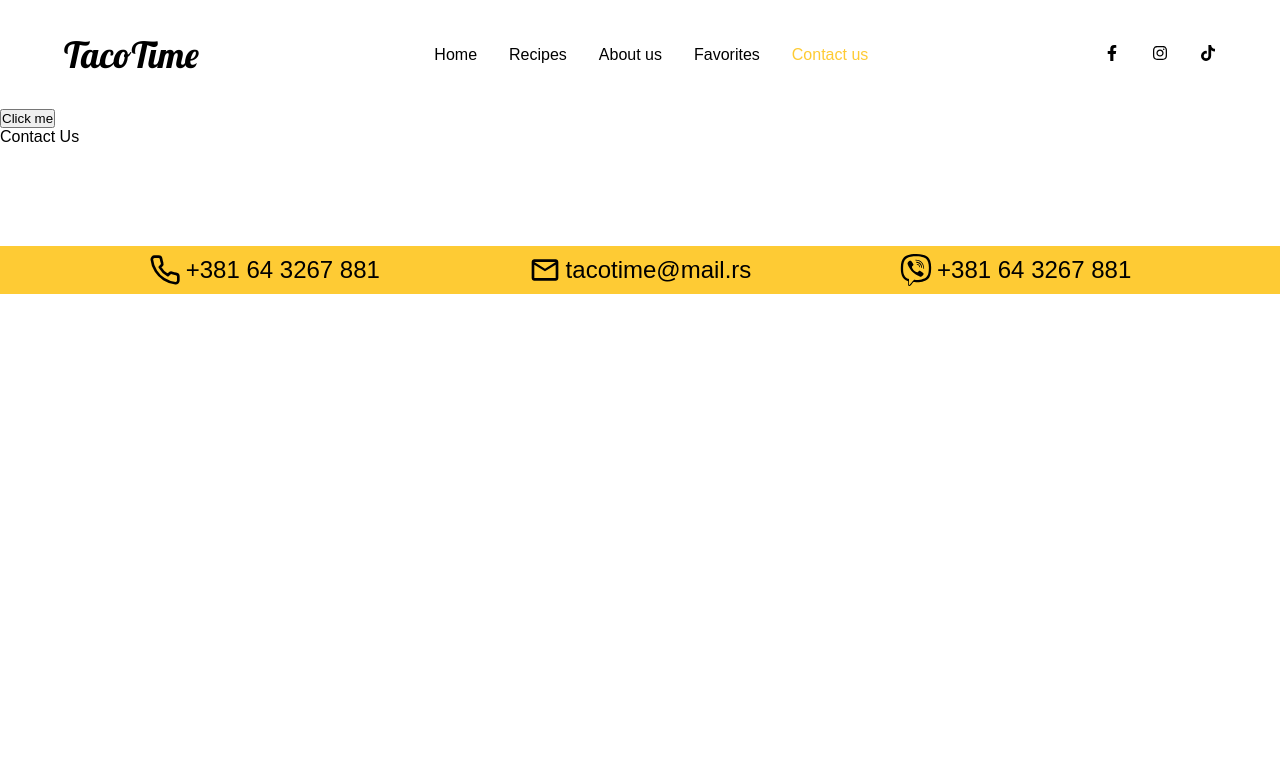
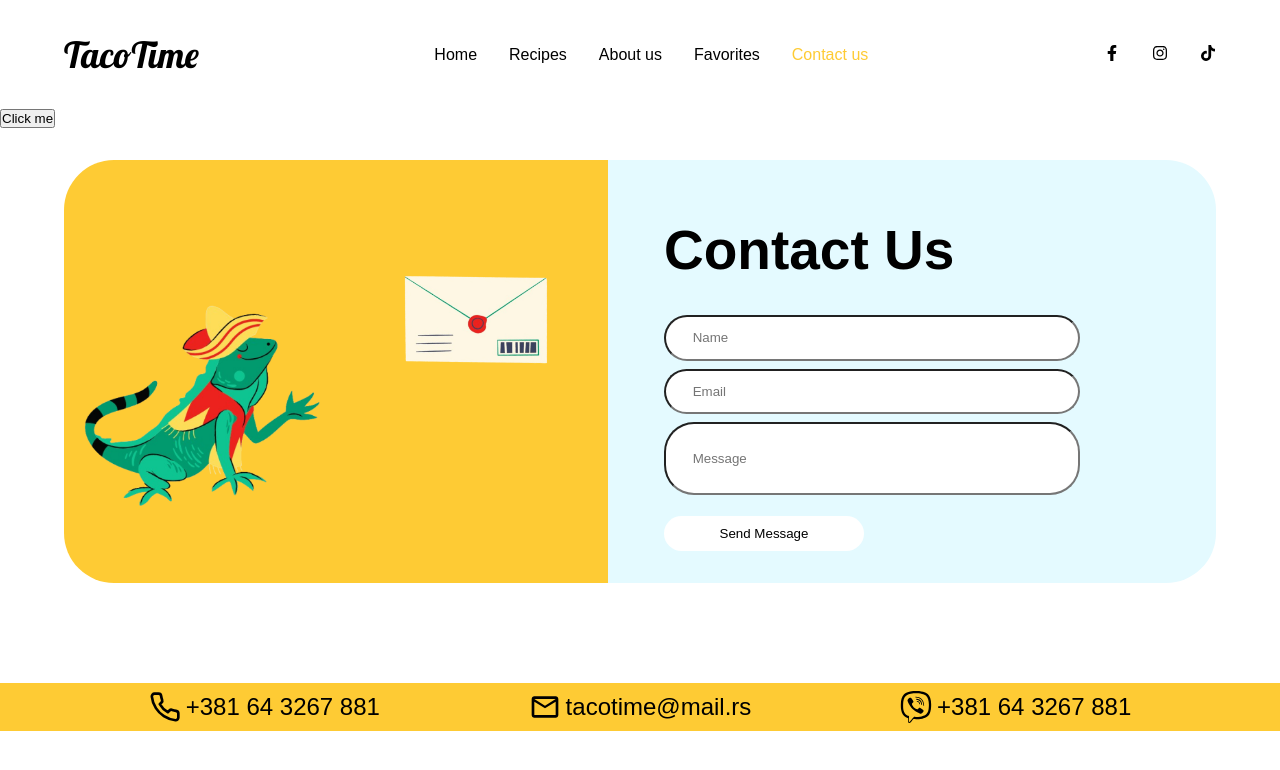
Before and after one commit to Lazar2206/proba, a React (Vite) app in the folder aplikacija_za_recepte/: page /contact in a window 1280 px wide. Shown: the top 770 px of the page. Built offline with nearby package versions, Linux system fonts and the light colour scheme; no server answers; a web font is replaced by a local one.

Commit message:
Contact Us Template with Styles

```diff
--- a/aplikacija_za_recepte/src/pages/Contact.tsx
+++ b/aplikacija_za_recepte/src/pages/Contact.tsx
@@ -1,5 +1,29 @@
+import lizard from '../assets/lizard.png';
+import envelope from '../assets/envelope.png';
+import '../styles/Contact.css';
+
 const Contact = () => {
-    return <div>Contact Us</div>;
+  return (
+    <section className='contact'>
+      <div className='container row'>
+        <div className='img'>
+          <img src={lizard} alt='lizard' className='imglizard' />
+          <img src={envelope} alt='envelope' className='imgenvelope' />
+        </div>
+        <div className='contact-content'>
+          <div className='content'>
+            <div className='recipe row'>
+              <h2>Contact us</h2>
+              <input type='text' placeholder='Name' />
+              <input type='email' placeholder='Email' />
+              <input type='text' placeholder='Message' className='textbox' />
+              <button className='btn'>Send Message</button>
+            </div>
+          </div>
+        </div>
+      </div>
+    </section>
+  );
   };
 
   export default Contact;
--- /dev/null
+++ b/aplikacija_za_recepte/src/styles/Contact.css
@@ -0,0 +1,133 @@
+.contact {
+    position: relative;
+    margin: 2em 0;
+    fill: var(--black);
+  }
+
+  .contact .container {
+    display: flex;
+
+    overflow: hidden;
+    border-radius: 50px;
+    -webkit-border-radius: 50px;
+    -moz-border-radius: 50px;
+    -ms-border-radius: 50px;
+    -o-border-radius: 50px;
+  }
+
+  .contact-content {
+    background: var(--secondary-color);
+    flex: 0.5;
+    padding: 2em;
+  }
+
+  .contact .container .img {
+    background: var(--primary-color);
+    background-position: center;
+    background-size: fill;
+    flex: 0.5;
+    display: flex;
+    justify-content: center;
+    align-items: center;
+  }
+
+  .contact .container .img .imglizard {
+    width: 50%;
+    margin-top: 5em;
+    padding: 1em;
+  }
+
+  .contact .container .img .imgenvelope {
+    width: 50%;
+    margin-bottom: 5em;
+    padding: 1em;
+  }
+
+  .recipe {
+    display: flex;
+    justify-content: center;
+    flex-direction: column;
+    gap: 0.5em;
+    padding-left: 1.5em;
+  }
+
+  .contact h2 {
+    font-weight: 900;
+    font-size: 70px;
+    text-transform: capitalize;
+    padding: 0.5em 0;
+    line-height: 74px;
+  }
+
+  .contact p {
+    font-size: 24px;
+    color: var(--black);
+  }
+
+  .contact .btn:hover {
+    box-shadow: 0px 4px 4px rgba(0, 0, 0, 0.2);
+  }
+
+  .contact-content .content .recipe input {
+    width: 80%;
+    padding: 1em 2em;
+    border-radius: 30px;
+    color: gray;
+  }
+
+  .contact-content .content .recipe .textbox {
+    padding: 2em 2em;
+  }
+
+  .contact-content .content .recipe .btn {
+    margin-top: 1em;
+    background-color: #fff;
+    border: none;
+    border-radius: 30px;
+    padding: 10px;
+    width: 200px;
+    cursor: pointer;
+  }
+
+  @media screen and (max-width: 1560px) {
+    .contact h2 {
+      font-size: 55px;
+      line-height: 60px;
+    }
+
+    .contact p {
+      font-size: 20px;
+    }
+  }
+
+  @media screen and (max-width: 1200px) {
+    .contact h2 {
+      font-size: 45px;
+      line-height: 50px;
+    }
+
+    .contact p {
+      font-size: 16px;
+    }
+  }
+
+  @media screen and (max-width: 1000px) {
+    .contact h2 {
+      font-size: 35px;
+      line-height: 40px;
+    }
+
+    .contact p {
+      font-size: 14px;
+    }
+
+    .contact .btn {
+      font-size: 16px;
+      width: 120px;
+      gap: 0.5em;
+      padding-bottom: 5px;
+      padding-top: 6px;
+      padding-left: 2px;
+      padding-right: 2px;
+    }
+  }
```
